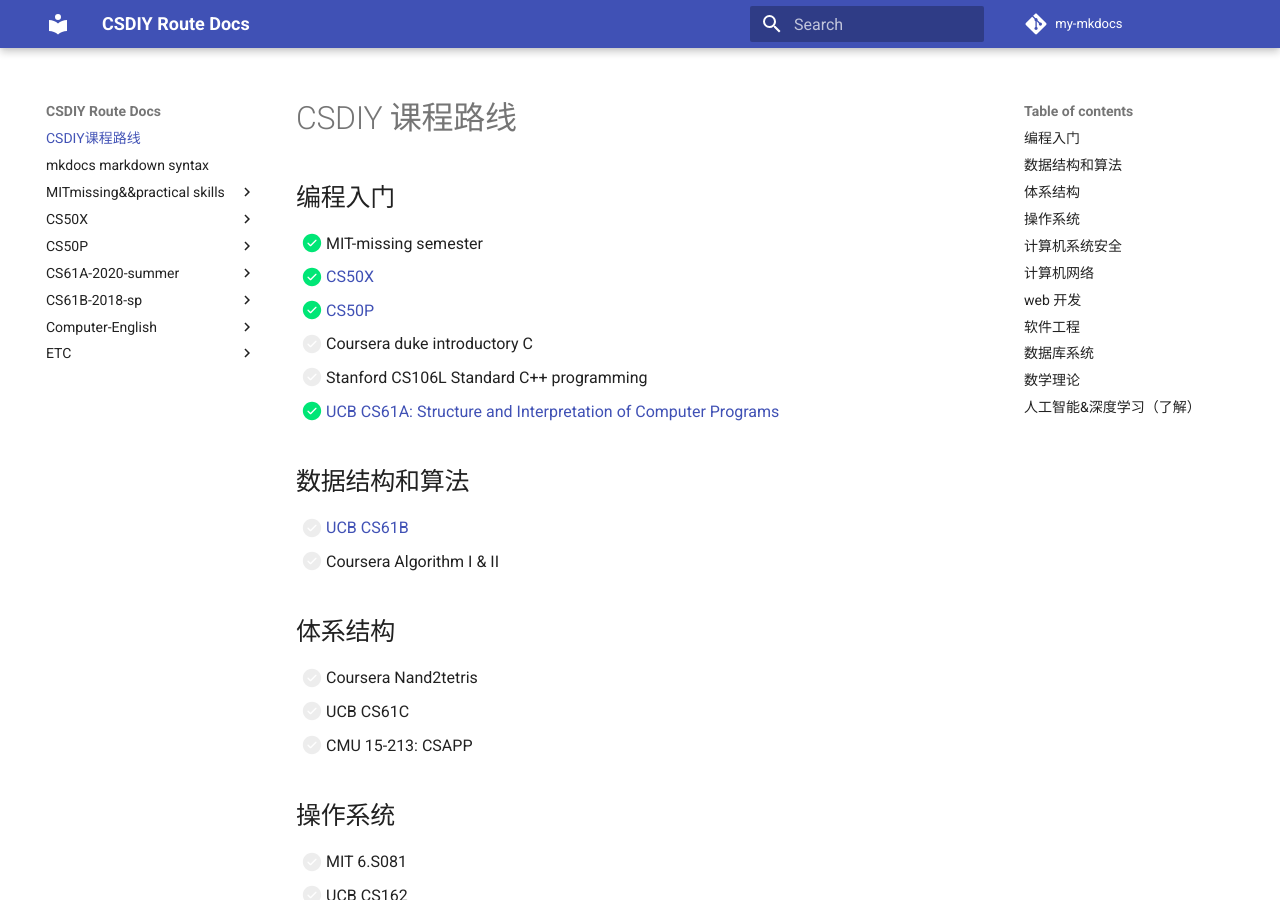
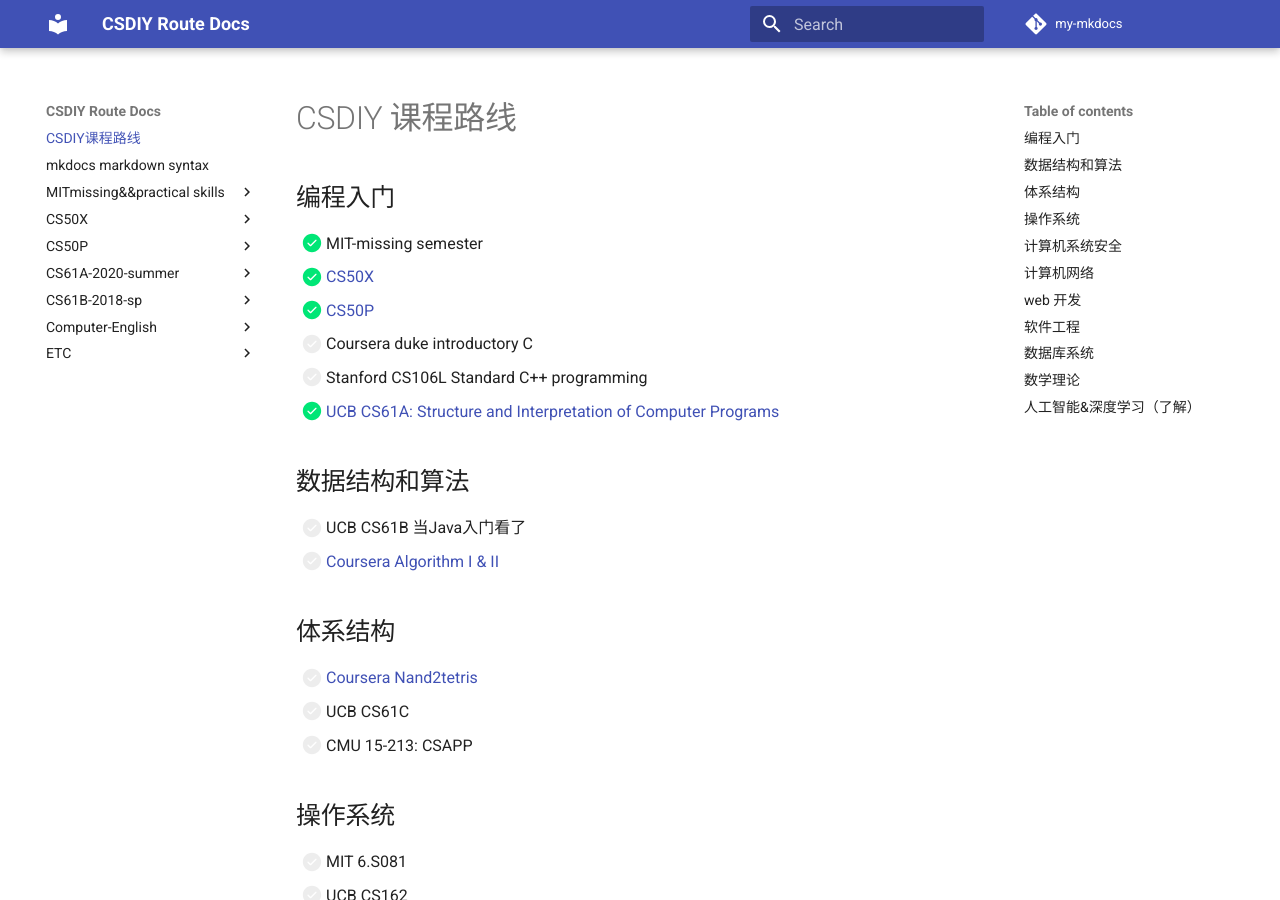
Before and after one commit to Andy-xiaokang/my-mkdocs, an MkDocs documentation site: the page built from docs/index.md, in a window 1280 px wide and 900 px high. Built offline with MkDocs 1.6.1 and Material for MkDocs 9.7.7, drawn with Linux system fonts in a browser that asks for light colours; comment, search, counter and statistics services are not loaded; part of the change alters nothing that is shown.

```diff
--- a/docs/index.md
+++ b/docs/index.md
@@ -7,10 +7,10 @@
 - [ ] Stanford CS106L Standard C++ programming
 - [x] [UCB CS61A: Structure and Interpretation of Computer Programs](https://github.com/Andy-xiaokang/cs61a)
 ## 数据结构和算法
-- [ ] [UCB CS61B](https://github.com/Andy-xiaokang/CS61B)
-- [ ] Coursera Algorithm I & II
+- [ ] UCB CS61B 当Java入门看了
+- [ ] [Coursera Algorithm I & II](https://github.com/Andy-xiaokang/Princeton-Algorithms)
 ## 体系结构
-- [ ] Coursera Nand2tetris
+- [ ] [Coursera Nand2tetris](https://github.com/Andy-xiaokang/Nand_to_Tetris)
 - [ ] UCB CS61C
 - [ ] CMU 15-213: CSAPP
 ## 操作系统
--- a/mkdocs.yml
+++ b/mkdocs.yml
@@ -88,16 +88,7 @@ nav:
   - CS61B-2018-sp:
       - Introduction_to_java: "CS61B-2018-spring/Introduction_to_java.md"
       - Lists: "CS61B-2018-spring/Lists.md"
-      - Testing: "CS61B-2018-spring/Testing.md"
-      - Inheritance&Implements: "CS61B-2018-spring/inheritance&implements.md"
-      - Generics && Autoboxing: "CS61B-2018-spring/generics&autoboxing.md"
-      - Exceptions, Iterators, Iterables, Object Methods: "CS61B-2018-spring/exceptions&iterators&iterables&objectmethods.md"
-      - Packages And Access Control: "CS61B-2018-spring/packages&accesscontrol.md"
-      - Efficient Programming: "CS61B-2018-spring/efficient_programming.md"
-      - Disjoint Sets: "CS61B-2018-spring/disjoint_sets.md"
-      - ADTs: "CS61B-2018-spring/ADTs.md"
-      - Balanced Trees: "CS61B-2018-spring/balanced_trees.md"
-      - Hashing: "CS61B-2018-spring/hashing.md"
+
 
   - Computer-English:
       - Unit1: "Computer_English/Unit1.md"
```
Also changed, not shown: docs/CS61B-2018-spring/Introduction_to_java.md (+1 -0 lines), docs/CS61B-2018-spring/ADTs.md (deleted), docs/CS61B-2018-spring/Testing.md (deleted), docs/CS61B-2018-spring/balanced_trees.md (deleted), docs/CS61B-2018-spring/disjoint_sets.md (deleted), docs/CS61B-2018-spring/efficient_programming.md (deleted), docs/CS61B-2018-spring/exceptions&iterators&iterables&objectmethods.md (deleted), docs/CS61B-2018-spring/generics&autoboxing.md (deleted), docs/CS61B-2018-spring/hashing.md (deleted), docs/CS61B-2018-spring/inheritance&implements.md (deleted), docs/CS61B-2018-spring/packages&accesscontrol.md (deleted).
